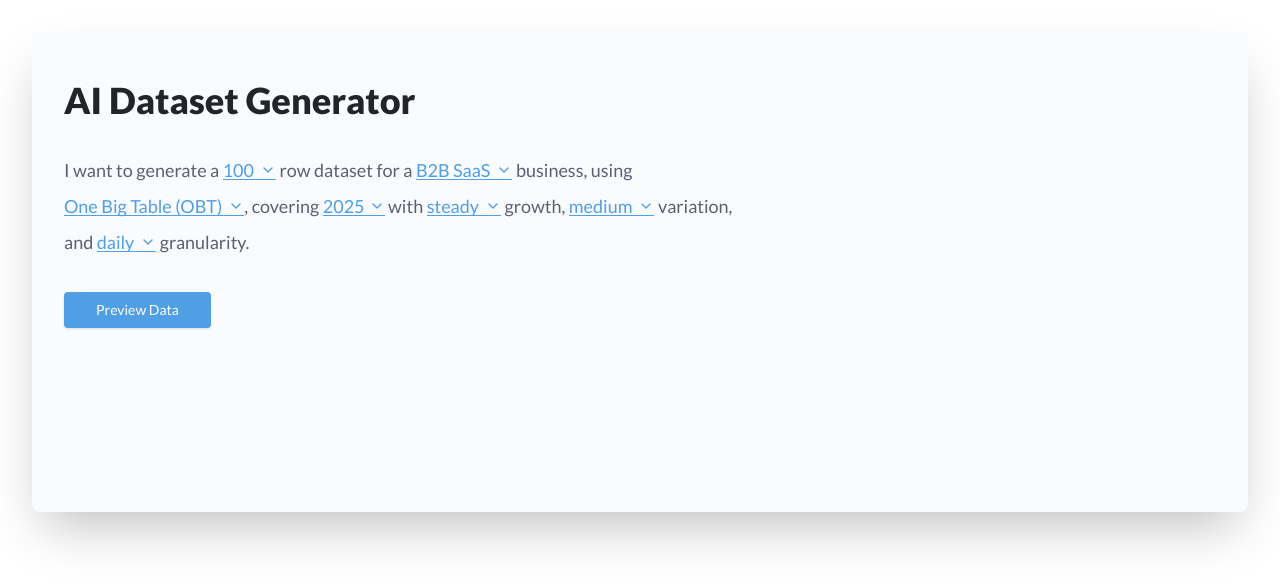
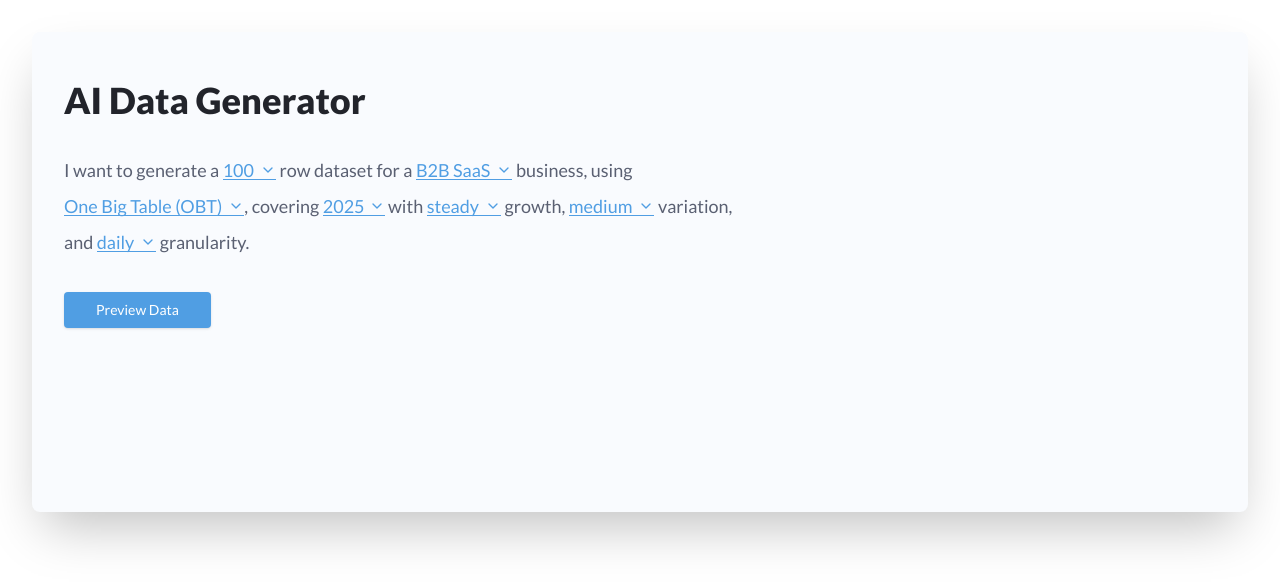
Before and after one commit to metabase/dataset-generator, a Next.js app: page / in a window 1280 px wide. Shown: the top 586 px of the page. Built offline with nearby package versions, Linux system fonts and the light colour scheme.

Commit message:
Update title to AI Data generator

```diff
--- a/app/page.tsx
+++ b/app/page.tsx
@@ -282,7 +282,7 @@ export default function Home() {
       >
         <header className="mb-8">
           <h1 className="text-3xl sm:text-4xl font-extrabold text-metabase-header text-left leading-tight">
-            AI Dataset Generator
+            AI Data Generator
           </h1>
         </header>
         <main className="mb-8">
```
